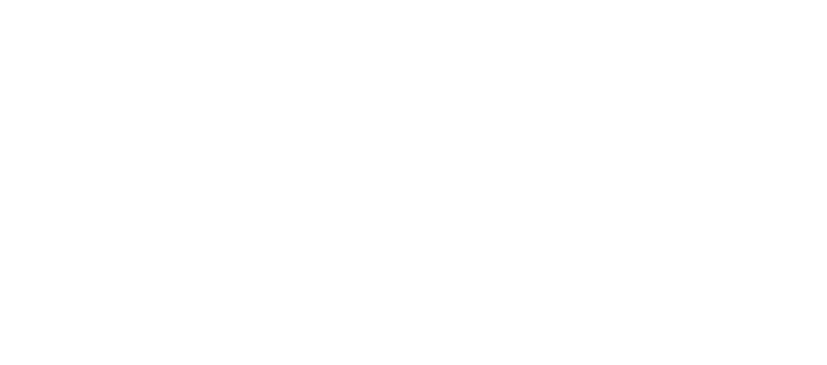
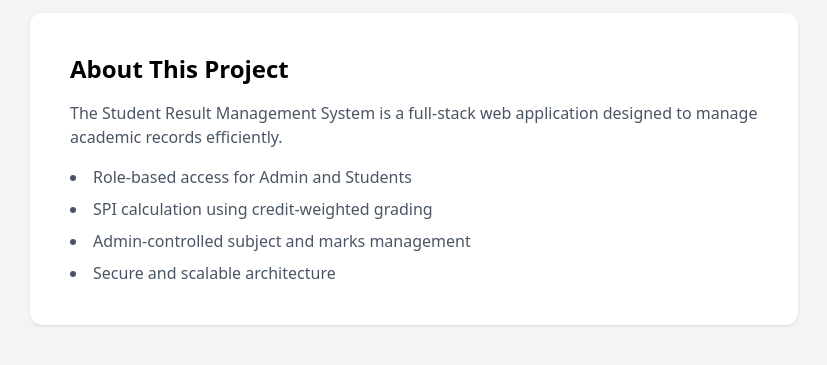
Before and after one commit to ShubhSoni06/student-result-management, a React (Vite) app in the folder student-result-frontend/: page /about in a window 1280 px wide. Before the commit this address had no page. Shown: the part 231-596 px from the top of the page, without its empty margins (226-1053 px from the left). Built offline with nearby package versions, Linux system fonts and the light colour scheme.

Commit message:
Add public home, about, and contact pages

```diff
--- a/student-result-frontend/src/App.jsx
+++ b/student-result-frontend/src/App.jsx
@@ -6,6 +6,9 @@ import Result from "./pages/Result";
 import { useAuth } from "./context/AuthContext";
 import AdminSubjects from "./pages/AdminSubjects";
 import AdminMarks from "./pages/AdminMarks";
+import Home from "./pages/Home";
+import About from "./pages/About";
+import Contact from "./pages/Contact";
 
 function App() {
   const { user } = useAuth();
@@ -49,6 +52,11 @@ function App() {
         }
       />
 
+      <Route path="/" element={<Home />} />
+      <Route path="/about" element={<About />} />
+      <Route path="/contact" element={<Contact />} />
+      <Route path="/login" element={<Login />} />
+
     </Routes>
   );
 }
--- /dev/null
+++ b/student-result-frontend/src/pages/About.jsx
@@ -0,0 +1,25 @@
+function About() {
+  return (
+    <div className="min-h-screen bg-gray-100 flex items-center justify-center">
+      <div className="max-w-3xl bg-white p-10 rounded-xl shadow">
+        <h2 className="text-2xl font-bold mb-4">
+          About This Project
+        </h2>
+
+        <p className="text-gray-600 mb-4">
+          The Student Result Management System is a full-stack web
+          application designed to manage academic records efficiently.
+        </p>
+
+        <ul className="list-disc list-inside text-gray-600 space-y-2">
+          <li>Role-based access for Admin and Students</li>
+          <li>SPI calculation using credit-weighted grading</li>
+          <li>Admin-controlled subject and marks management</li>
+          <li>Secure and scalable architecture</li>
+        </ul>
+      </div>
+    </div>
+  );
+}
+
+export default About;
--- /dev/null
+++ b/student-result-frontend/src/pages/Contact.jsx
@@ -0,0 +1,21 @@
+function Contact() {
+  return (
+    <div className="min-h-screen bg-gray-100 flex items-center justify-center">
+      <div className="max-w-md bg-white p-8 rounded-xl shadow">
+        <h2 className="text-2xl font-bold mb-4">
+          Contact
+        </h2>
+
+        <p className="text-gray-600 mb-4">
+          For queries or feedback, reach out using the details below.
+        </p>
+
+        <p className="text-gray-700">
+          Email: <b>support@studentresultsystem.com</b>
+        </p>
+      </div>
+    </div>
+  );
+}
+
+export default Contact;
--- /dev/null
+++ b/student-result-frontend/src/pages/Home.jsx
@@ -0,0 +1,36 @@
+import { Link } from "react-router-dom";
+
+function Home() {
+  return (
+    <div className="min-h-screen bg-gray-100 flex items-center justify-center">
+      <div className="max-w-3xl bg-white p-10 rounded-xl shadow text-center">
+        <h1 className="text-3xl font-bold mb-4">
+          Student Result Management System
+        </h1>
+
+        <p className="text-gray-600 mb-6">
+          A role-based academic portal for managing students, subjects,
+          marks, and performance metrics like SPI/GPA.
+        </p>
+
+        <div className="flex justify-center gap-4">
+          <Link
+            to="/login"
+            className="bg-blue-600 text-white px-6 py-2 rounded hover:bg-blue-700 transition"
+          >
+            Login
+          </Link>
+
+          <Link
+            to="/about"
+            className="border border-blue-600 text-blue-600 px-6 py-2 rounded hover:bg-blue-50 transition"
+          >
+            Learn More
+          </Link>
+        </div>
+      </div>
+    </div>
+  );
+}
+
+export default Home;
```
